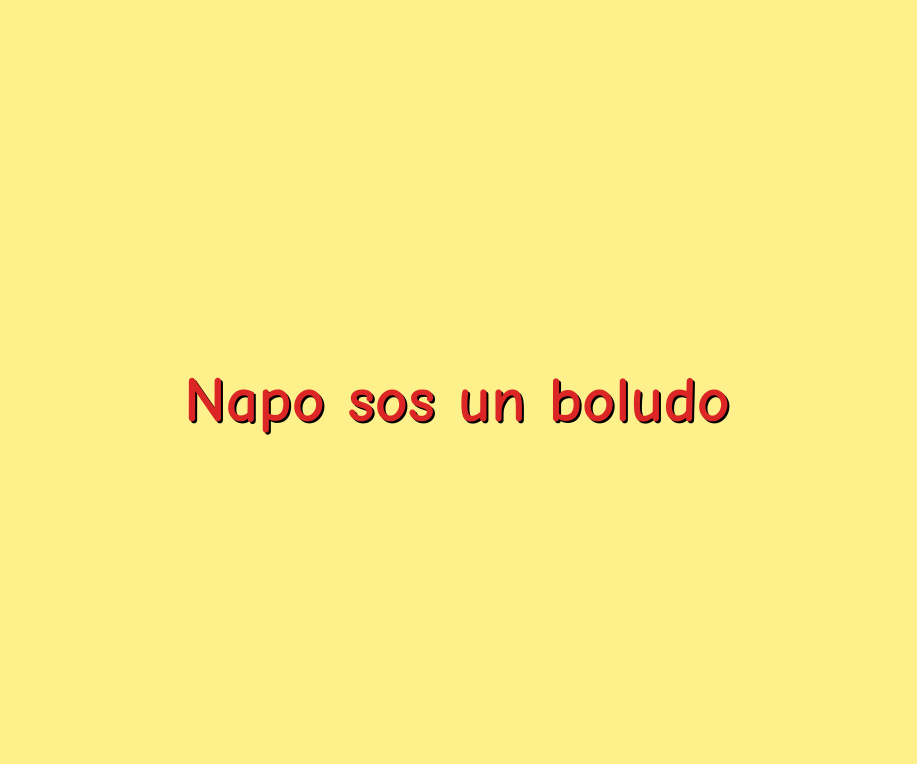
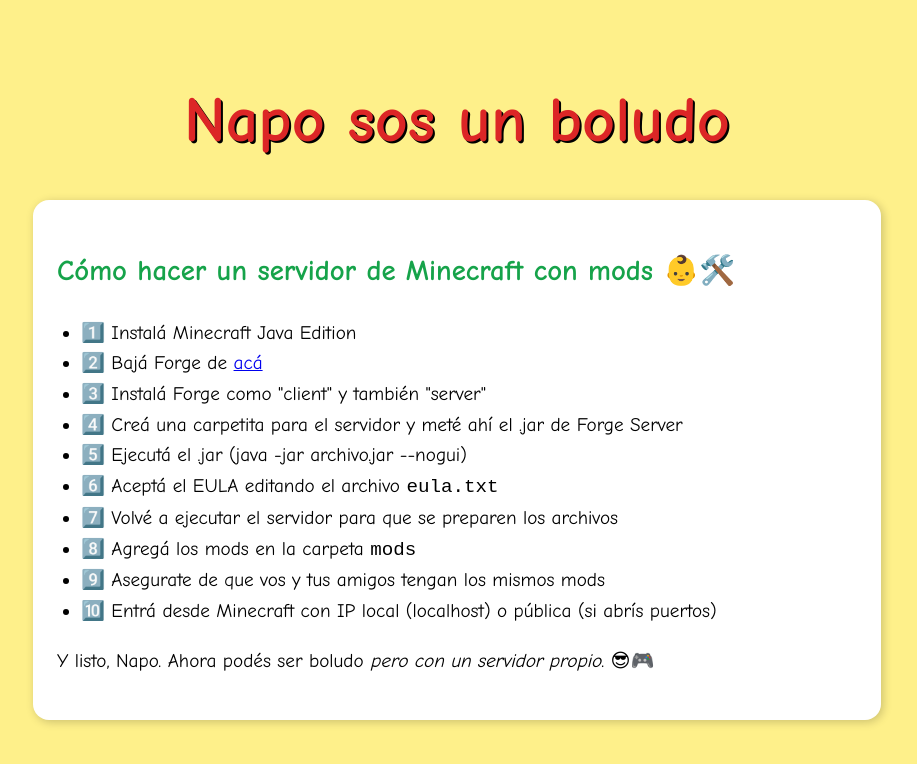
Before and after one commit to Frankohunu/napoboludo, a plain HTML site: page index.html in a window 1280 px wide. Shown: the whole page, without its empty margins (183-1100 px from the left). Drawn offline with Linux system fonts and the light colour scheme.

Commit message:
Update index.html

```diff
--- a/index.html
+++ b/index.html
@@ -7,20 +7,52 @@
     body {
       background-color: #fef08a;
       font-family: 'Comic Sans MS', cursive, sans-serif;
-      display: flex;
-      justify-content: center;
-      align-items: center;
-      height: 100vh;
-      margin: 0;
+      padding: 2rem;
     }
     h1 {
       font-size: 4rem;
       color: #dc2626;
       text-shadow: 2px 2px 0 #000;
+      text-align: center;
+    }
+    .explicacion {
+      margin-top: 2rem;
+      background: #fff;
+      padding: 1.5rem;
+      border-radius: 1rem;
+      box-shadow: 2px 2px 10px rgba(0,0,0,0.2);
+      max-width: 800px;
+      margin-left: auto;
+      margin-right: auto;
+      font-size: 1.2rem;
+      line-height: 1.6;
+    }
+    .explicacion h2 {
+      color: #16a34a;
+      font-size: 1.8rem;
+    }
+    .explicacion ul {
+      padding-left: 1.5rem;
     }
   </style>
 </head>
 <body>
   <h1>Napo sos un boludo</h1>
+  <div class="explicacion">
+    <h2>Cómo hacer un servidor de Minecraft con mods 👶🛠️</h2>
+    <ul>
+      <li>1️⃣ Instalá Minecraft Java Edition</li>
+      <li>2️⃣ Bajá Forge de <a href="https://files.minecraftforge.net" target="_blank">acá</a></li>
+      <li>3️⃣ Instalá Forge como "client" y también "server"</li>
+      <li>4️⃣ Creá una carpetita para el servidor y meté ahí el .jar de Forge Server</li>
+      <li>5️⃣ Ejecutá el .jar (java -jar archivo.jar --nogui)</li>
+      <li>6️⃣ Aceptá el EULA editando el archivo <code>eula.txt</code></li>
+      <li>7️⃣ Volvé a ejecutar el servidor para que se preparen los archivos</li>
+      <li>8️⃣ Agregá los mods en la carpeta <code>mods</code></li>
+      <li>9️⃣ Asegurate de que vos y tus amigos tengan los mismos mods</li>
+      <li>🔟 Entrá desde Minecraft con IP local (localhost) o pública (si abrís puertos)</li>
+    </ul>
+    <p>Y listo, Napo. Ahora podés ser boludo <em>pero con un servidor propio</em>. 😎🎮</p>
+  </div>
 </body>
 </html>
```
